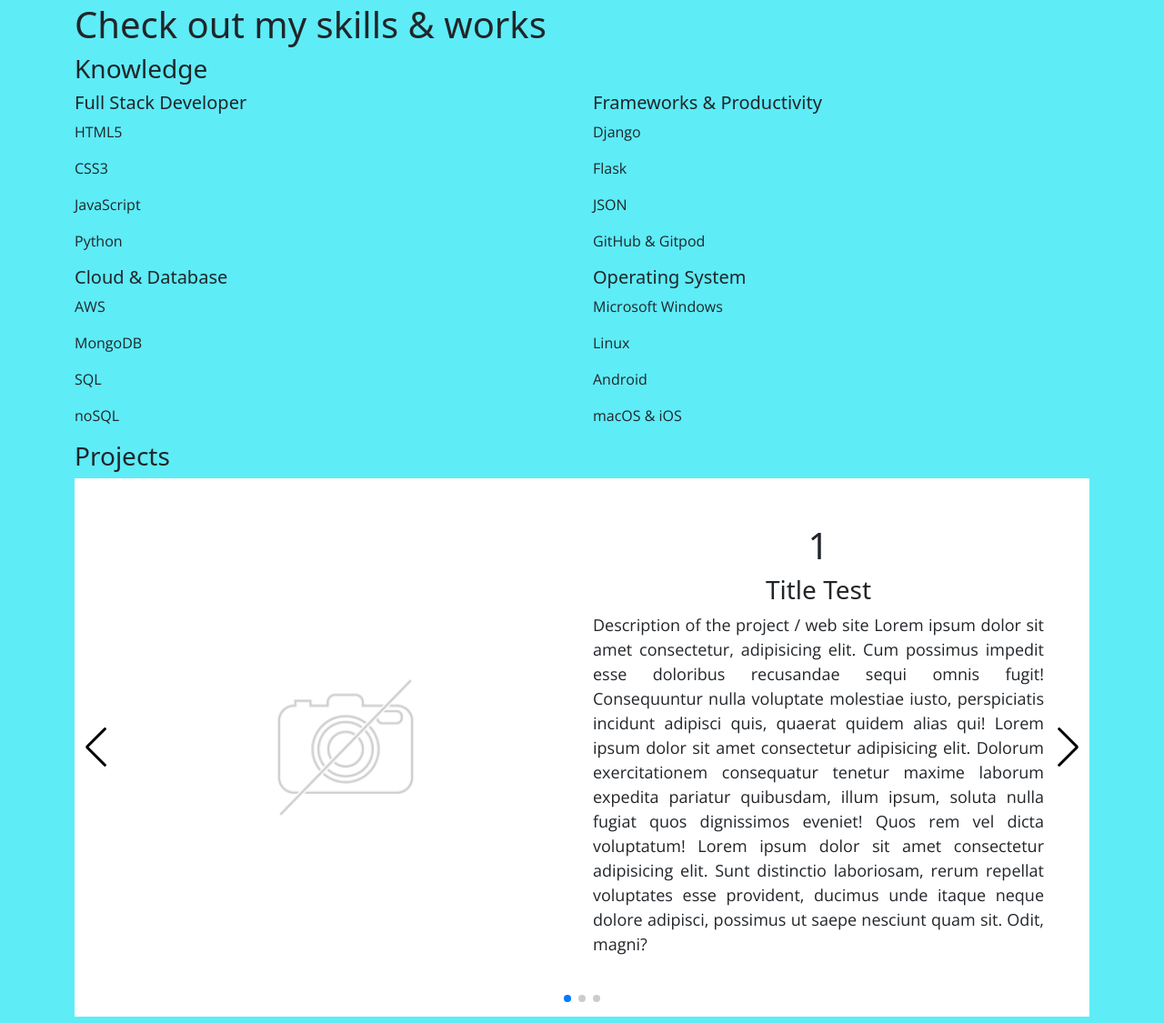
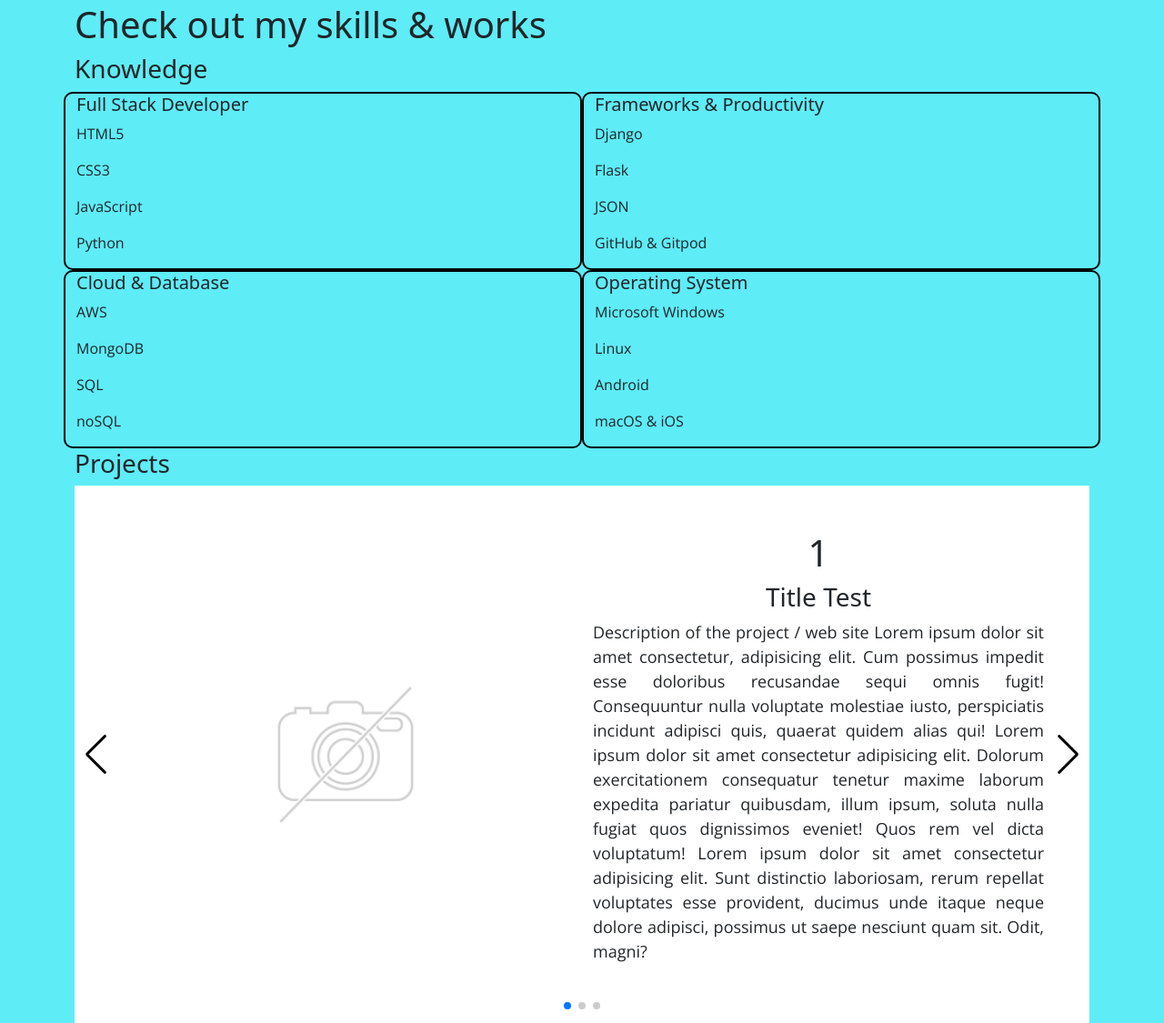
Before and after one commit to SalvatoreBevilacqua/SalvatoreBevilacqua, a Django app: page /portfolio in a window 1280 px wide. Shown: the part 91-1216 px from the top of the page at 91% size. Run offline with Django 3.2, Linux system fonts and the light colour scheme; some libraries are stand-ins or nearby versions.

Commit message:
boxed the knowledge

```diff
--- a/portfolio/templates/home/portfolio.html
+++ b/portfolio/templates/home/portfolio.html
@@ -10,31 +10,32 @@
 {% endblock %}
 
 {% block content %}
+<!-- Knowledge Bar Section -->
 <div class="container">
     <h3>Knowledge</h3>
     <div class="row">
-        <div class="col-12 col-md-6 my-auto">
+        <div class="col-12 col-md-6 my-auto brbox">
             <h5>Full Stack Developer</h5>
             <p class="text-black csstext">HTML5</p>
             <p class="text-black csstext">CSS3</p>
             <p class="text-black csstext">JavaScript</p>
             <p class="text-black csstext">Python</p>
         </div>
-        <div class="col-12 col-md-6 my-auto">
+        <div class="col-12 col-md-6 my-auto brbox">
             <h5>Frameworks & Productivity</h5>
             <p class="text-black csstext">Django</p>
             <p class="text-black csstext">Flask</p>
             <p class="text-black csstext">JSON</p>
             <p class="text-black csstext">GitHub & Gitpod</p>
         </div>
-        <div class="col-12 col-md-6 my-auto">
+        <div class="col-12 col-md-6 my-auto brbox">
             <h5>Cloud & Database</h5>
             <p class="text-black csstext">AWS</p>
             <p class="text-black csstext">MongoDB</p>
             <p class="text-black csstext">SQL</p>
             <p class="text-black csstext">noSQL</p>
         </div>
-        <div class="col-12 col-md-6 my-auto">
+        <div class="col-12 col-md-6 my-auto brbox">
             <h5>Operating System</h5>
             <p class="text-black csstext">Microsoft Windows</p>
             <p class="text-black csstext">Linux</p>
--- a/static/css/base.css
+++ b/static/css/base.css
@@ -197,7 +197,12 @@ p.under_p:hover:after {
 
 /*-----------------------------------------------Portfolio */
 
+/*---------------------Knowledge Bar Section */
 
+.brbox {
+    border: 2px solid rgb(0, 0, 0);
+    border-radius: 10px;
+}
 
 /*---------------------Swiper */
 
```
